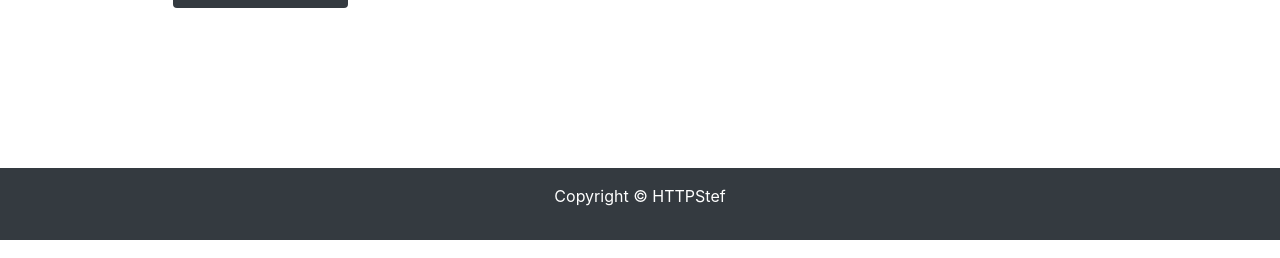
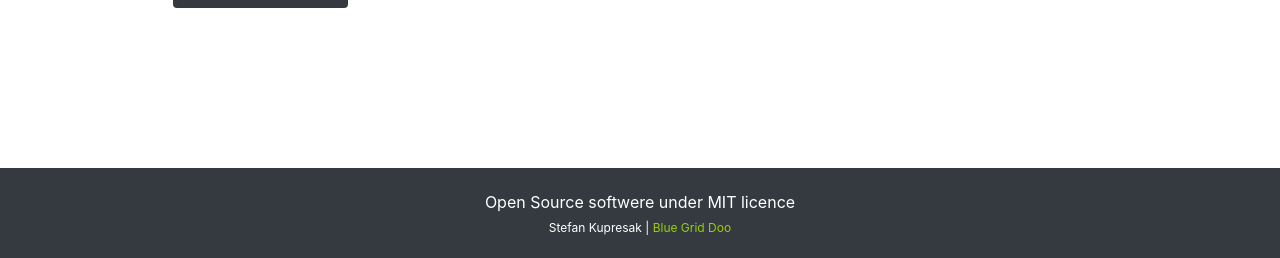
Before and after one commit to dev-cyprium/web-programming-ict, a PHP site: page / in a window 1280 px wide. Shown: the part 1007-1265 px from the top of the page. Run offline with PHP 8.4, Linux system fonts and the light colour scheme.

Commit message:
Add default link colors

```diff
--- a/index.php
+++ b/index.php
@@ -69,7 +69,8 @@
       </div>
     </main>
     <footer class='main-footer-dark'>
-      <p class='text-center'>Copyright &copy; HTTPStef<p>
+      <p class='text-center'>Open Source softwere under MIT licence<p>
+      <p class='text-center'>Stefan Kupresak | <a href="www.bluegrid.io">Blue Grid Doo</a></p>
     </footer>
   </body>
 </html>
--- a/style.css
+++ b/style.css
@@ -1,5 +1,14 @@
 body, html {
   height: 100%;
+}
+
+a {
+  color: #9BCF00;
+}
+
+a:hover,
+a:active{
+  color: #658700;
 }
 
 .header-image {
@@ -52,6 +61,14 @@ body, html {
   padding: 1rem;
 }
 
+.main-footer-dark p {
+  margin: .35em 0;
+}
+
+.main-footer-dark p:last-child {
+  font-size: .75rem;
+}
+
 .main-link {
   width: 50%;
   margin-top: 2.2rem;
```
